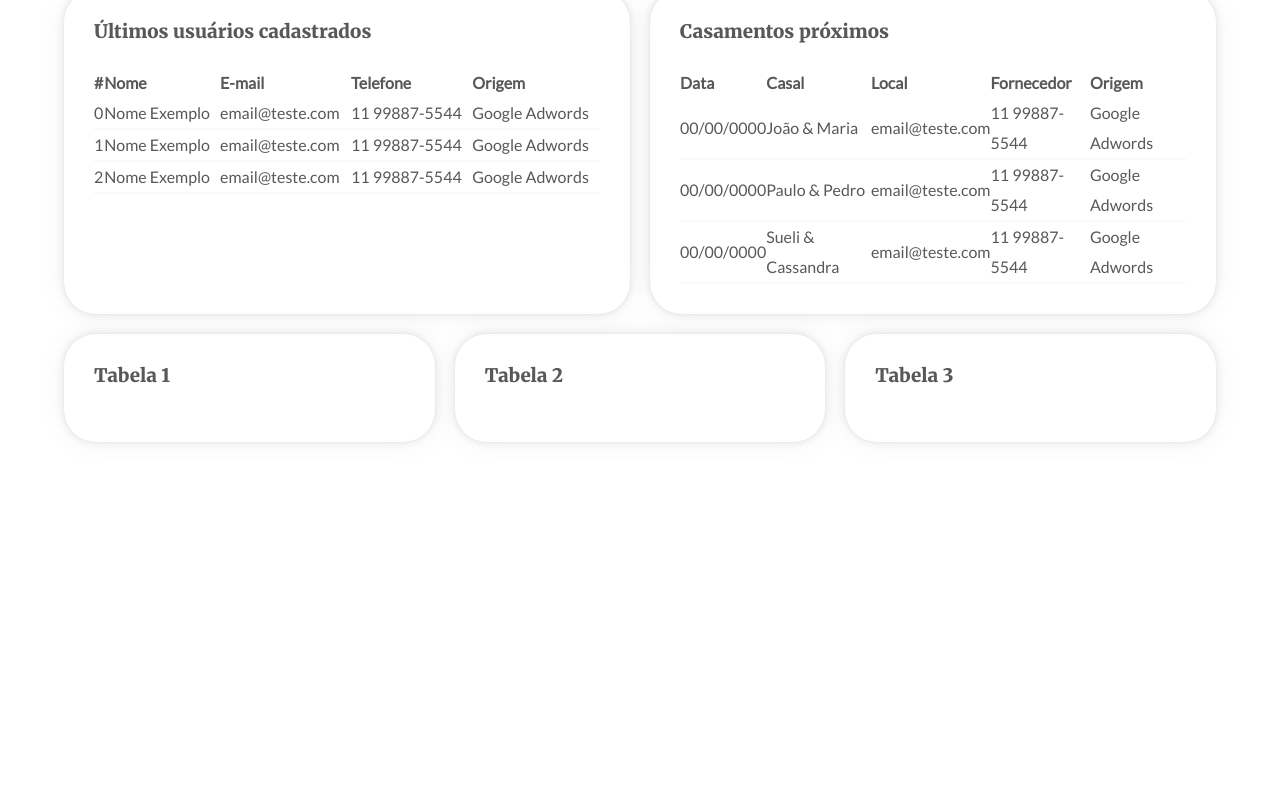
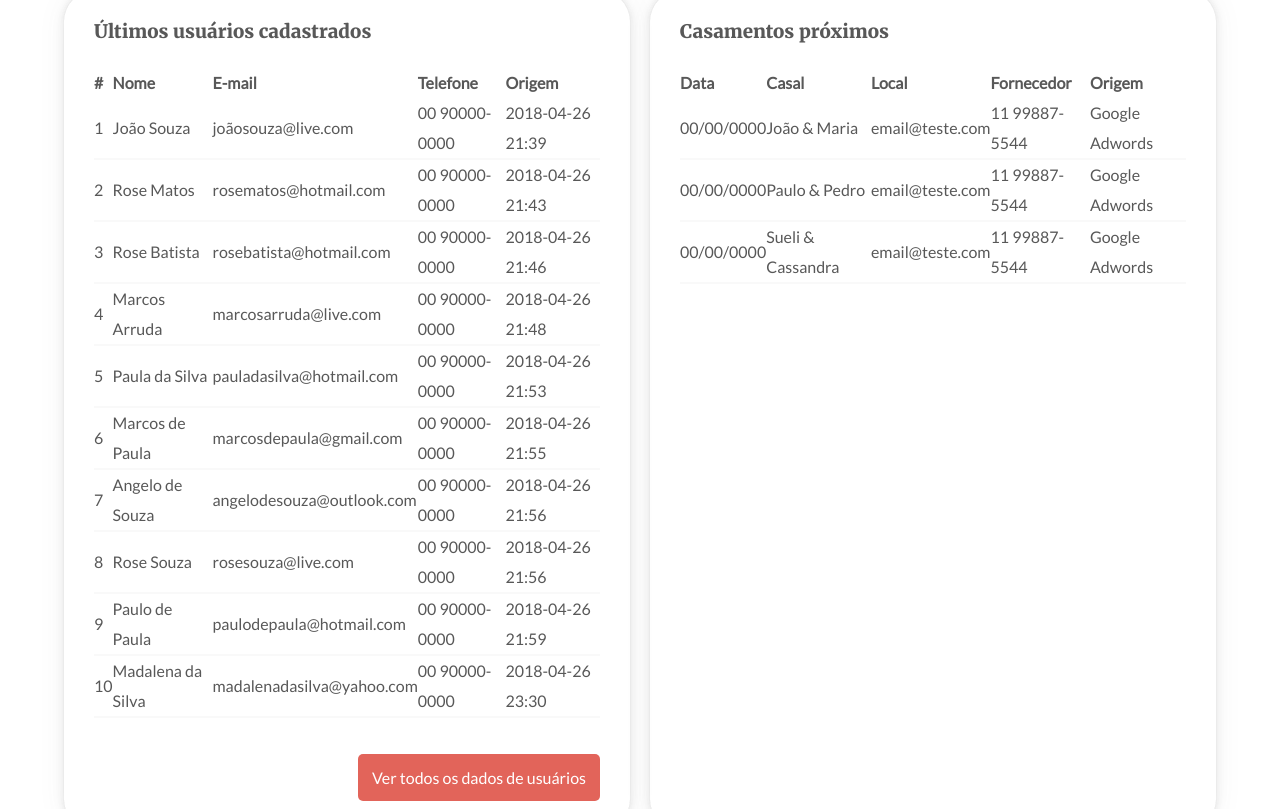
Before and after one commit to Grupo-FIAP/challenge-lejour, a React (Create React App) app: page /dashboard in a window 1280 px wide. Shown: the part 916-1725 px from the top of the page. Before the commit the page ends 1378 px from the top, so only its background shows below. Built offline with nearby package versions, Linux system fonts and the light colour scheme.

Commit message:
melhorias em services e render de usuários em tabela

```diff
--- a/src/App.tsx
+++ b/src/App.tsx
@@ -5,6 +5,7 @@ import Dashboard from './Pages/Dashboard/Dashboard';
 import Usuarios from './Pages/Usuarios/Usuarios';
 import Fornecedores from './Pages/Fornecedores/Fornecedores';
 import Casamentos from './Pages/Casamentos/Casamentos';
+import Vendas from './Pages/Vendas/Vendas';
 
 import React, { Component } from 'react'
 
@@ -19,6 +20,7 @@ export default class App extends Component {
             <Route path='/usuarios' component={Usuarios} exact/>
             <Route path='/casamentos' component={Casamentos} exact/>
             <Route path='/fornecedores' component={Fornecedores} exact/>
+            <Route path='/vendas' component={Vendas} exact/>
           </Switch>
         </Router>
       </>
--- a/src/Pages/Dashboard/Dashboard.tsx
+++ b/src/Pages/Dashboard/Dashboard.tsx
@@ -20,6 +20,7 @@ import { WeddingService } from '../../Shared/Services/WeddingService';
 import { InvoiceService } from '../../Shared/Services/InvoiceService';
 import { FavoritesService } from '../../Shared/Services/FavoritesService';
 import { AppointmentService } from '../../Shared/Services/AppointmentService';
+import { UserModel } from '../../Shared/Models/user';
 
 export default class Dashboard extends Component {
 
@@ -27,8 +28,8 @@ export default class Dashboard extends Component {
 
     // Referente a usuários
     userService: UserService;
-    totalUsers;
-    last10Users;
+    totalUsers: number = 0;
+    last10Users: UserModel[] = [];
 
     // Referente a casamentos
     weddingService: WeddingService;
@@ -79,23 +80,31 @@ export default class Dashboard extends Component {
                 datasets: [{
                         label: 'Casamentos',
                         data: randomNumbers( 6, 50, 5 ),
-                        backgroundColor: ColorHelper.hexToRgba( ChartColors[colorIndex++], 0.1, true ).toString(),
-                        borderColor: ChartColors[colorIndex]
+                        // borderColor: ChartColors[colorIndex],
+                        borderColor: ChartColors[colorIndex++],
+                        // backgroundColor: ColorHelper.hexToRgba( ChartColors[colorIndex++], 0.2, true ).toString(),
+                        backgroundColor: 'transparent'
                     },{
                         label: 'Usuários',
                         data: randomNumbers( 6, 150, 10 ),
-                        backgroundColor: ColorHelper.hexToRgba( ChartColors[colorIndex++], 0.1, true ).toString(),
-                        borderColor: ChartColors[colorIndex]
+                        // borderColor: ChartColors[colorIndex],
+                        borderColor: ChartColors[colorIndex++],
+                        // backgroundColor: ColorHelper.hexToRgba( ChartColors[colorIndex++], 0.2, true ).toString(),
+                        backgroundColor: 'transparent'
                     },{
                         label: 'Fornecedores',
                         data: randomNumbers( 6, 150, 10 ),
-                        backgroundColor: ColorHelper.hexToRgba( ChartColors[colorIndex++], 0.1, true ).toString(),
-                        borderColor: ChartColors[colorIndex]
+                        // borderColor: ChartColors[colorIndex],
+                        borderColor: ChartColors[colorIndex++],
+                        // backgroundColor: ColorHelper.hexToRgba( ChartColors[colorIndex++], 0.2, true ).toString(),
+                        backgroundColor: 'transparent'
                     },{
                         label: 'Vendas',
                         data: randomNumbers( 6, 150, 10 ),
-                        backgroundColor: ColorHelper.hexToRgba( ChartColors[colorIndex++], 0.1, true ).toString(),
-                        borderColor: ChartColors[colorIndex]
+                        // borderColor: ChartColors[colorIndex],
+                        borderColor: ChartColors[colorIndex++],
+                        // backgroundColor: ColorHelper.hexToRgba( ChartColors[colorIndex++], 0.2, true ).toString(),
+                        backgroundColor: 'transparent'
                     }
                 ],
             },
@@ -106,9 +115,52 @@ export default class Dashboard extends Component {
 
     }
 
+    /**
+     * Funções referentes a usuários
+     */
     setupUsersData() {
         this.totalUsers = this.userService.GetCount();
         this.last10Users = this.userService.GetLast10();
+
+        console.log( this.last10Users );
+    }
+
+    renderLastUsers() {
+        let html;
+
+        // <thead>
+        //     <tr>
+        //         <th>#</th>
+        //         <th>Nome</th>
+        //         <th>E-mail</th>
+        //         <th>Telefone</th>
+        //         <th>Origem</th>
+        //     </tr>
+        // </thead>
+
+        // this.last10Users.forEach(x => {
+        //     html += <tr>
+        //         <td>{x.Id}</td>
+        //         <td>{x.Name}</td>
+        //         <td>{x.Username}</td>
+        //         <td>{x.Phone}</td>
+        //         <td>{x.CreatedAt}</td>
+        //     </tr>
+
+        // });
+        return this.last10Users.map( user => {
+            const { Id, Name, Username, CreatedAt, Phone } = user;
+
+            return (
+                <tr>
+                    <td>{Id}</td>
+                    <td>{Name}</td>
+                    <td>{Username}</td>
+                    <td>{Phone}</td>
+                    <td>{CreatedAt}</td>
+                </tr>
+            )
+        });
     }
 
     setupWeddingsData() {
@@ -189,29 +241,13 @@ export default class Dashboard extends Component {
                                     </tr>
                                 </thead>
                                 <tbody>
-                                    <tr>
-                                        <td>0</td>
-                                        <td>Nome Exemplo</td>
-                                        <td>email@teste.com</td>
-                                        <td>11 99887-5544</td>
-                                        <td>Google Adwords</td>
-                                    </tr>
-                                    <tr>
-                                        <td>1</td>
-                                        <td>Nome Exemplo</td>
-                                        <td>email@teste.com</td>
-                                        <td>11 99887-5544</td>
-                                        <td>Google Adwords</td>
-                                    </tr>
-                                    <tr>
-                                        <td>2</td>
-                                        <td>Nome Exemplo</td>
-                                        <td>email@teste.com</td>
-                                        <td>11 99887-5544</td>
-                                        <td>Google Adwords</td>
-                                    </tr>
+                                    { this.renderLastUsers() }
                                 </tbody>
                             </table>
+                            <div className="spacer-3"></div>
+                            <div className="has-text-right">
+                                <button className="button is-primary">Ver todos os dados de usuários</button>
+                            </div>
                         </Box>
                         <Box title='Casamentos próximos' customStyle={{ gridColumn: "3 / span 2" }}>
                         <table className='table'>
--- /dev/null
+++ b/src/Pages/Vendas/Vendas.tsx
@@ -0,0 +1,31 @@
+import React, { Component } from 'react'
+import Box from '../../Components/Layout/Box'
+import Breadcrumb from '../../Components/Layout/Breadcrumb'
+import MetricOverview from '../../Components/Layout/MetricOverview'
+import Menu from '../../Components/Menu/Menu'
+
+export default class Vendas extends Component {
+    render() {
+        return (
+            <>
+                <Menu/>
+                <div className="dashboard-viewport">
+                    <h1>Vendas</h1>
+                    <Breadcrumb></Breadcrumb>
+
+                    <div className="columns cols-4">
+                    <MetricOverview data={{ stat: 533, about: 'Usuários Cadastrados Hoje' }} name='usuários' link='/usuarios'></MetricOverview>
+                    <MetricOverview data={{ stat: 230, about: 'Usuários Cadastrados em Novembro' }}  name='casamentos' link='/casamentos'></MetricOverview>
+                    <MetricOverview data={{ stat: 58, about: 'Usuários Cadastrados em Outubro' }} name='fornecedores' link='/fornecedores'></MetricOverview>
+                    <MetricOverview data={{ stat: 500, about: 'Crescimento médio' }} name='Vendas' link='/vendas'></MetricOverview>
+                    </div>
+
+                    <div className="columns cols-2">
+                        <Box title='Usuários Cadastrados em Novembro'></Box>
+                        <Box title='Usuários Cadastrados'></Box>
+                    </div>
+                </div>
+            </>
+        )
+    }
+}
--- a/src/Shared/Helpers/NameGeneratorHelper.ts
+++ b/src/Shared/Helpers/NameGeneratorHelper.ts
@@ -12,11 +12,14 @@ export default class NameGeneratorHelper {
         let finalName = '';
         let namesArray: string[] = [];
 
-        switch( genre ) {
+        switch( finalGenre ) {
             case 1:
                 namesArray = this.firstnamesF;
                 break;
             case 2:
+                namesArray = this.firstnamesM;
+                break;
+            default:
                 namesArray = this.firstnamesM;
                 break;
         }
@@ -34,7 +37,7 @@ export default class NameGeneratorHelper {
     public static GetEmailFromName( name: string ) {
         let finalEmail = '';
 
-        const emailDomain = this.emailDomains[ Math.random() * this.emailDomains.length ];
+        const emailDomain = this.emailDomains[ Math.floor( Math.random() * this.emailDomains.length )];
         finalEmail = name.trim().toLowerCase().replaceAll(' ', '') + '@' + emailDomain;
 
         return finalEmail;
--- a/src/Shared/Services/UserService.tsx
+++ b/src/Shared/Services/UserService.tsx
@@ -19,6 +19,8 @@ export class UserService {
                 newEmail,
                 '00 90000-0000'
             );
+
+            this.users.push( newUser );
         })
     }
 
```
